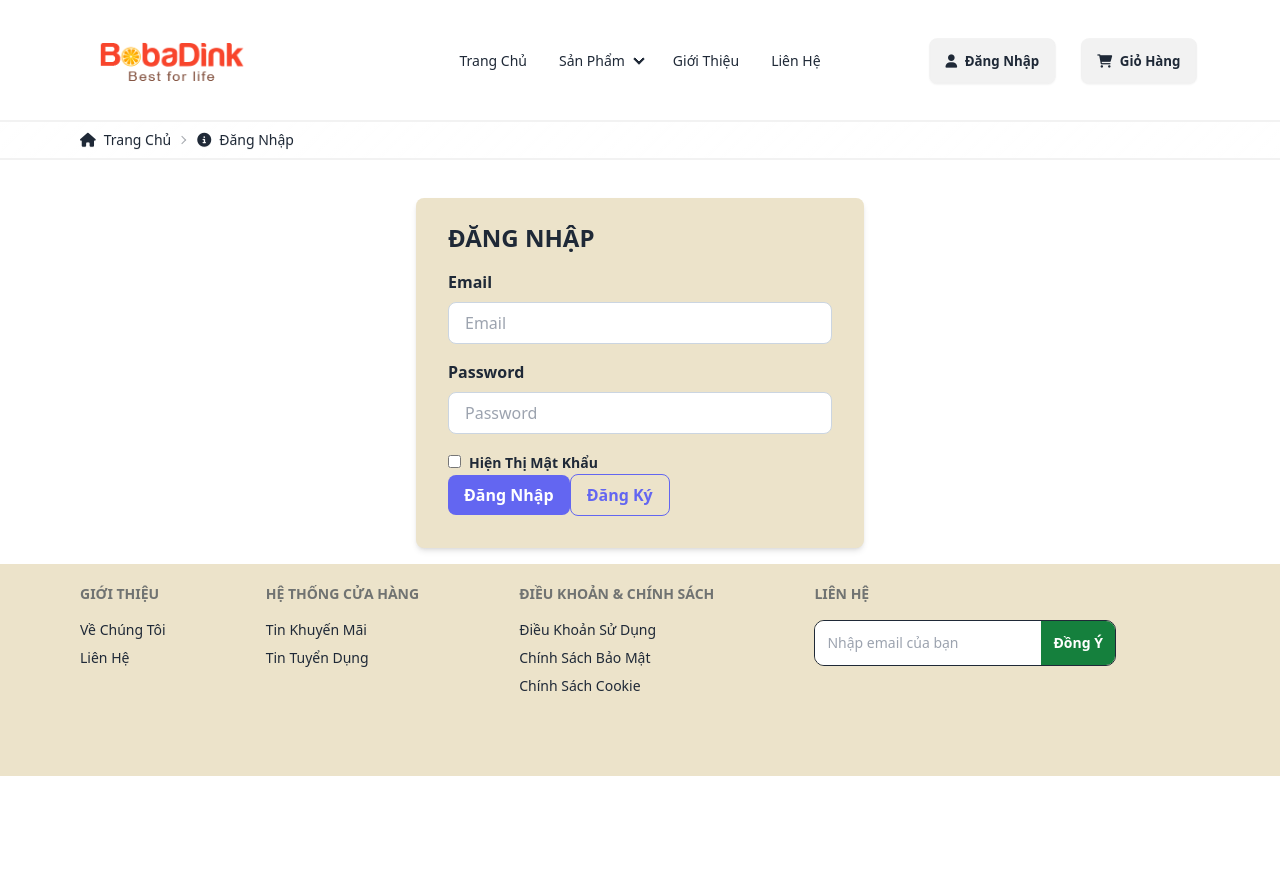
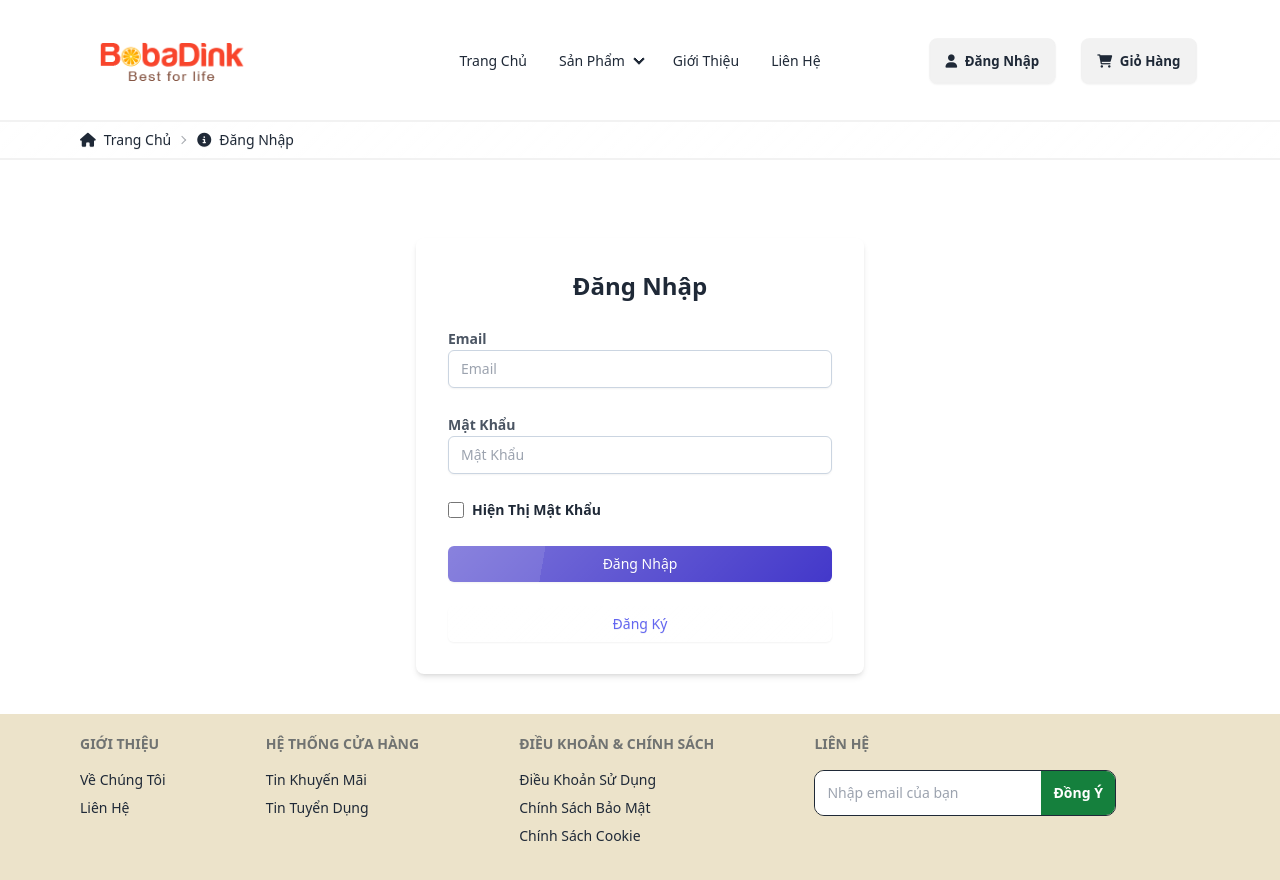
Before and after one commit to q-dat/Beverage_Store_Angular, an Angular app: page /login in a window 1280 px wide. Shown: the top 880 px of the page. Before the commit the page ends 800 px from the top, so only its background shows below. Built offline with nearby package versions, Linux system fonts and the light colour scheme.

Commit message:
beverage-store

```diff
--- a/src/app/pages/login/login.component.html
+++ b/src/app/pages/login/login.component.html
@@ -6,18 +6,39 @@
     </ul>
 </div>
 <!-- ------------------------------------------------------------------------------------------------------- -->
-<div class="form-login bg-main p-8 rounded-lg shadow-md max-w-md mx-auto px-8 pt-6 pb-8 mb-4">
-  <form action="">
-    <h3 class="text-2xl font-semibold mb-4">ĐĂNG NHẬP</h3>
-    <label for="email" class="block mb-2"><b>Email</b></label>
-    <input type="email" class="input-field mb-4 w-full px-4 py-2 rounded-lg border border-gray-300 focus:outline-none focus:border-blue-500" [(ngModel)]="email" placeholder="Email" id="email" name="email">
-    <label for="pass" class="block mb-2"><b>Password</b></label>
-    <input type="password" class="input-field mb-4 w-full px-4 py-2 rounded-lg border border-gray-300 focus:outline-none focus:border-blue-500" [(ngModel)]="password" placeholder="Password" id="pass" name="password">
-    <input type="checkbox" class="mr-2" (click)="lookpass()">
-    <label class="text-sm"><b>Hiện Thị Mật Khẩu</b></label><br>
-    <button type="button" class="btn-login bg-indigo-500 text-white font-semibold py-2 px-4 rounded-lg hover:bg-indigo-600" (click)="check()">Đăng Nhập</button>
-    <button type="button" class="btn-register text-indigo-500 font-semibold py-2 px-4 rounded-lg border border-indigo-500 hover:bg-indigo-100">
-      <a href="/register"><b>Đăng Ký</b></a>
-    </button>
-  </form>
+<div class="flex items-center justify-center">
+    <div class="w-full max-w-md bg-white shadow-md rounded-lg my-10 p-8">
+
+        <form action="#" method="POST" class="space-y-6 ">
+            <h2 class="text-2xl font-bold mb-6 text-center">Đăng Nhập</h2>
+            <div>
+
+                <label for="email" class=" text-sm font-medium text-gray-600"><b>Email</b></label>
+                <input
+                    class=" w-full px-3 py-2 border border-gray-300 rounded-md shadow-sm placeholder-gray-400 focus:outline-none focus:ring-indigo-500 focus:border-indigo-500 sm:text-sm"
+                    t ype="email" [(ngModel)]="email" placeholder="Email" id="email" name="email">
+            </div>
+            <div>
+
+                <label for="pass" class=" text-sm font-medium text-gray-600"><b>Mật Khẩu</b></label>
+                <input
+                    class=" w-full px-3 py-2 border border-gray-300 rounded-md shadow-sm placeholder-gray-400 focus:outline-none focus:ring-indigo-500 focus:border-indigo-500 sm:text-sm"
+                    type="password" [(ngModel)]="password" placeholder="Mật Khẩu" id="pass" name="password">
+            </div>
+            <div class="flex items-center justify-start">
+                <input class="h-4 w-4 text-indigo-500 focus:ring-indigo-500 border-gray-300 rounded" type="checkbox"
+                    (click)="lookpass()">
+                <label class="ml-2 text-sm"><b>Hiện Thị Mật Khẩu</b></label><br>
+            </div>
+
+            <button type="submit" (click)="check()"
+                class="glass w-full flex justify-center py-2 px-4 border border-indigo-500 rounded-md shadow-sm text-sm font-medium text-white bg-indigo-700 hover:bg-indigo-500 focus:outline-none focus:ring-2 focus:ring-offset-2 focus:ring-indigo-500">
+                Đăng Nhập
+            </button>
+            <a type="submit" href="/register"
+                class="glass w-full flex justify-center py-2 px-4 border border-indigo-500 rounded-md shadow-sm text-sm font-medium text-indigo-500 hover:text-white hover:bg-indigo-500 focus:outline-none focus:ring-2 focus:ring-offset-2 focus:ring-indigo-500">
+                Đăng Ký
+            </a>
+        </form>
+    </div>
 </div>
--- a/src/app/pages/register/register.component.html
+++ b/src/app/pages/register/register.component.html
@@ -6,31 +6,41 @@
   </ul>
 </div>
 <!-- ------------------------------------------------------------------------------------------------------- -->
-<div class="form-login max-w-md mx-auto bg-main shadow-md rounded px-8 pt-6 pb-8 mb-4">
-  <form (ngSubmit)="onSubmit()" class="mb-4">
-    <h3 class="text-lg font-bold mb-4">ĐĂNG KÝ</h3>
-    <div class="mb-4">
-      <label for="nameuser" class="block text-gray-700 font-bold mb-2">Họ Và Tên</label>
-      <input type="text" class="kw appearance-none border rounded w-full py-2 px-3 text-gray-700 leading-tight focus:outline-none focus:shadow-outline" placeholder="Họ Và Tên" id="nameuser" name="nameuser" [(ngModel)]="username">
+<div class="flex items-center justify-center ">
+  <div class="w-full max-w-md bg-white shadow-md rounded-lg my-10 p-8">
+    <form (ngSubmit)="onSubmit()" class="space-y-6 ">
+      <h2 class="text-2xl font-bold mb-6 text-center">Đăng Ký</h2>
+      <div>
+        <label class=" text-sm font-medium text-gray-600" for="nameuser">Họ Và Tên</label>
+        <input
+          class=" w-full px-3 py-2 border border-gray-300 rounded-md shadow-sm placeholder-gray-400 focus:outline-none focus:ring-indigo-500 focus:border-indigo-500 sm:text-sm"
+          type="text" placeholder="Họ Và Tên" id="nameuser" name="nameuser" [(ngModel)]="username">
       </div>
-    <div class="mb-4">
-      <label for="email" class="block text-gray-700 font-bold mb-2">Email</label>
-      <input type="email" class="kw appearance-none border rounded w-full py-2 px-3 text-gray-700 leading-tight focus:outline-none focus:shadow-outline" placeholder="Email" id="email" name="email" [(ngModel)]="email">
+      <div>
+        <label class=" text-sm font-medium text-gray-600" for="email">Email</label>
+        <input
+          class=" w-full px-3 py-2 border border-gray-300 rounded-md shadow-sm placeholder-gray-400 focus:outline-none focus:ring-indigo-500 focus:border-indigo-500 sm:text-sm"
+          type="email" placeholder="Email" id="email" name="email" [(ngModel)]="email">
       </div>
-    <div class="mb-4">
-      <label for="address" class="block text-gray-700 font-bold mb-2">Địa Chỉ</label>
-      <input type="text" class="kw appearance-none border rounded w-full py-2 px-3 text-gray-700 leading-tight focus:outline-none focus:shadow-outline" placeholder="Địa Chỉ" id="address" name="address" [(ngModel)]="address">
+      <div>
+        <label class=" text-sm font-medium text-gray-600" for="address">Địa Chỉ</label>
+        <input
+          class=" w-full px-3 py-2 border border-gray-300 rounded-md shadow-sm placeholder-gray-400 focus:outline-none focus:ring-indigo-500 focus:border-indigo-500 sm:text-sm"
+          type="text" placeholder="Địa Chỉ" id="address" name="address" [(ngModel)]="address">
       </div>
-    <div class="mb-6">
-      <label for="pass" class="block text-gray-700 font-bold mb-2">Mật Khẩu</label>
-      <input type="password" class="kw appearance-none border rounded w-full py-2 px-3 text-gray-700 leading-tight focus:outline-none focus:shadow-outline" placeholder="Mật Khẩu" id="pass" name="password" [(ngModel)]="password">
+      <div>
+        <label class=" text-sm font-medium text-gray-600" for="pass">Mật Khẩu</label>
+        <input
+          class=" w-full px-3 py-2 border border-gray-300 rounded-md shadow-sm placeholder-gray-400 focus:outline-none focus:ring-indigo-500 focus:border-indigo-500 sm:text-sm"
+          type="password" placeholder="Mật Khẩu" id="pass" name="password" [(ngModel)]="password">
       </div>
-    <div class="flex items-center justify-between">
-      <button type="submit" class="login bg-indigo-500 hover:bg-indigo-700 text-white font-bold py-2 px-4 rounded focus:outline-none focus:shadow-outline">
-        Đăng Ký
-      </button>
-      <p class="text-sm text-gray-600 mt-2">{{ successMessage }}</p>
-      <p class="text-sm text-red-600 mt-2">{{ errorMessage }}</p>
+      <div class="space-y-3">
+        <p>{{ successMessage }}</p>
+        <p>{{ errorMessage }}</p>
+        <button type="submit"
+          class="glass w-full flex justify-center py-2 px-4 border border-indigo-500 rounded-md shadow-sm text-sm font-medium text-white bg-indigo-700 hover:bg-indigo-500 focus:outline-none focus:ring-2 focus:ring-offset-2 focus:ring-indigo-500">
+          Đăng Ký</button>
         </div>
     </form>
   </div>
+</div>
--- a/src/app/pages/register/register.component.ts
+++ b/src/app/pages/register/register.component.ts
@@ -22,7 +22,7 @@ export class RegisterComponent {
 
   onSubmit(): void {
     if (!this.email || !this.password || !this.address || !this.username) {
-      this.errorMessage = 'Vui lòng nhập đủ thông tin';
+      this.errorMessage = 'Vui lòng nhập đầy đủ thông tin!';
       return;
     }
     this.authService.register(this.email, this.password, this.address, this.username).subscribe(
@@ -32,13 +32,13 @@ export class RegisterComponent {
           this.errorMessage = '';
           this.router.navigate(['/login']);
         } else {
-          this.errorMessage = 'Đăng ký thất bại, vui lòng thử lại';
+          this.errorMessage = 'Đăng ký thất bại, vui lòng thử lại!';
           this.successMessage = '';
         }
       },
       error => {
         console.error('An error occurred:', error);
-        this.errorMessage = 'Đăng ký thất bại, vui lòng thử lại';
+        this.errorMessage = 'Đăng ký thất bại, vui lòng thử lại!';
         this.successMessage = '';
       }
     );
@@ -50,7 +50,7 @@ export class RegisterComponent {
   imports: [
     CommonModule,
     FormsModule,
-    RouterModule // Thêm RouterModule vào imports
+    RouterModule
   ]
 })
 export class RegisterModule { }
```
Lines whose indentation alone changed are shown as unchanged.
